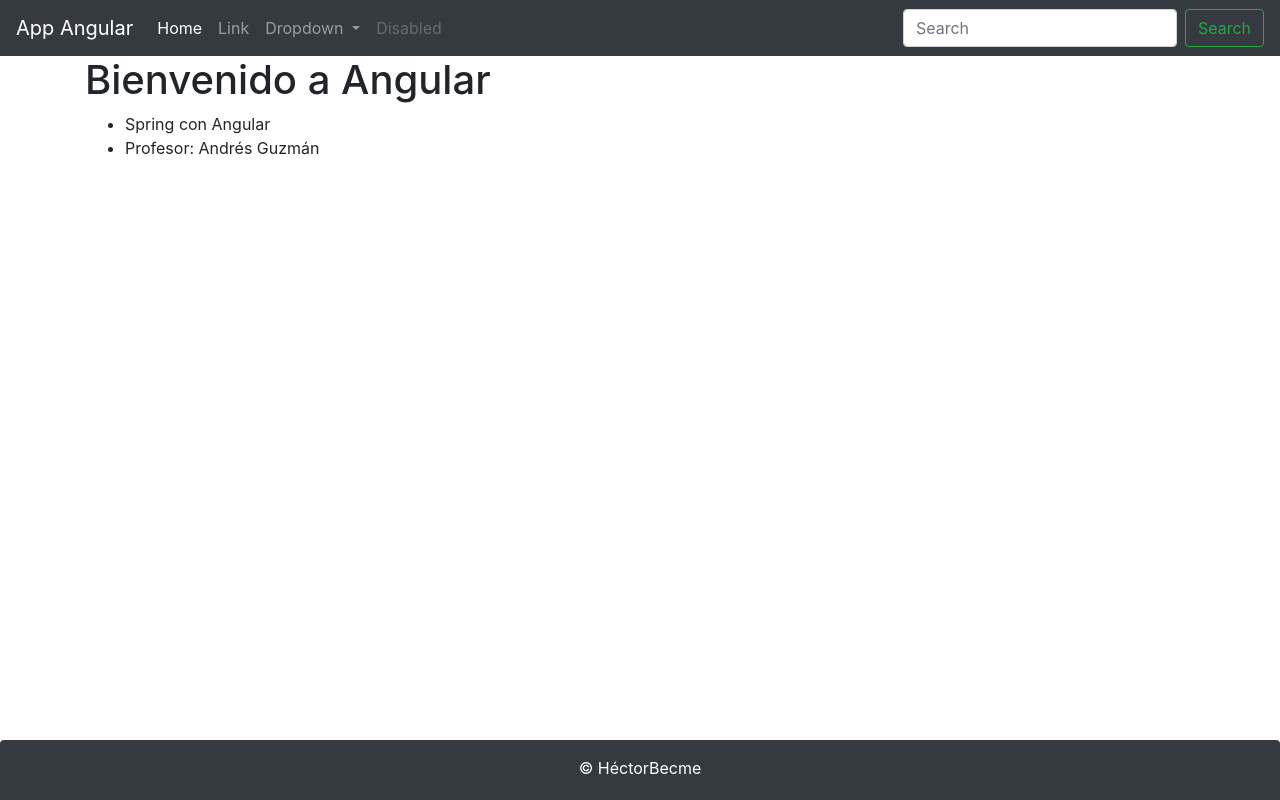
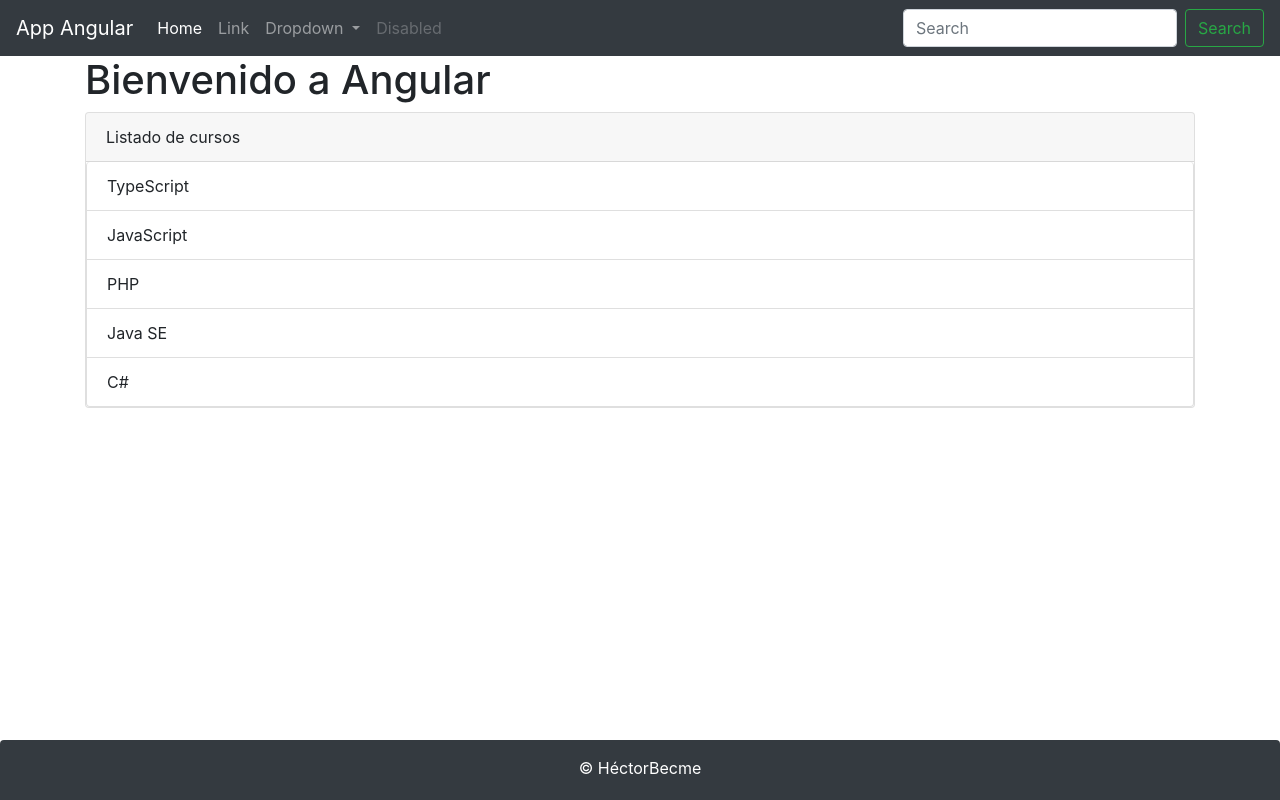
Before and after one commit to HectorBecMe/Angular-and-Spring-5-Creando-web-app-full-stack, an Angular app in the folder clientes-app/: page / in a window 1280 px wide. Built offline with nearby package versions, Linux system fonts and the light colour scheme.

Commit message:
seccion02 - 014
Directiva structural *ngFor

```diff
--- a/clientes-app/src/app/app.component.html
+++ b/clientes-app/src/app/app.component.html
@@ -4,10 +4,10 @@
   <h1>
     {{ title }}
   </h1>
-  <ul>
-    <li>{{ curso }}</li>
-    <li>Profesor: {{ profesor }}</li>
-  </ul>
+
+  <app-directiva></app-directiva>
 </div>
 
+
+
 <app-footer></app-footer>
--- a/clientes-app/src/app/app.module.ts
+++ b/clientes-app/src/app/app.module.ts
@@ -4,12 +4,14 @@ import { NgModule } from '@angular/core';
 import { AppComponent } from './app.component';
 import { HeaderComponent } from './header/header.component';
 import { FooterComponent } from './footer/footer.component';
+import { DirectivaComponent } from './directiva/directiva.component';
 
 @NgModule({
   declarations: [
     AppComponent,
     HeaderComponent,
-    FooterComponent
+    FooterComponent,
+    DirectivaComponent
   ],
   imports: [
     BrowserModule
--- /dev/null
+++ b/clientes-app/src/app/directiva/directiva.component.html
@@ -0,0 +1,8 @@
+<div class="card">
+  <div class="card-header">
+    Listado de cursos
+  </div>
+  <ul class="list-group">
+    <li *ngFor="let curso of listaCurso" class="list-group-item">{{ curso }}</li>
+  </ul>
+</div>
--- /dev/null
+++ b/clientes-app/src/app/directiva/directiva.component.ts
@@ -0,0 +1,12 @@
+import { Component, OnInit } from '@angular/core';
+
+@Component({
+  selector: 'app-directiva',
+  templateUrl: './directiva.component.html'
+})
+export class DirectivaComponent {
+
+  listaCurso: string[] = ['TypeScript', 'JavaScript', 'PHP', 'Java SE', 'C#'];
+  constructor() { }
+
+}
```
Also changed, not shown: 1 other file (tests, documents, lock files or other folders).
